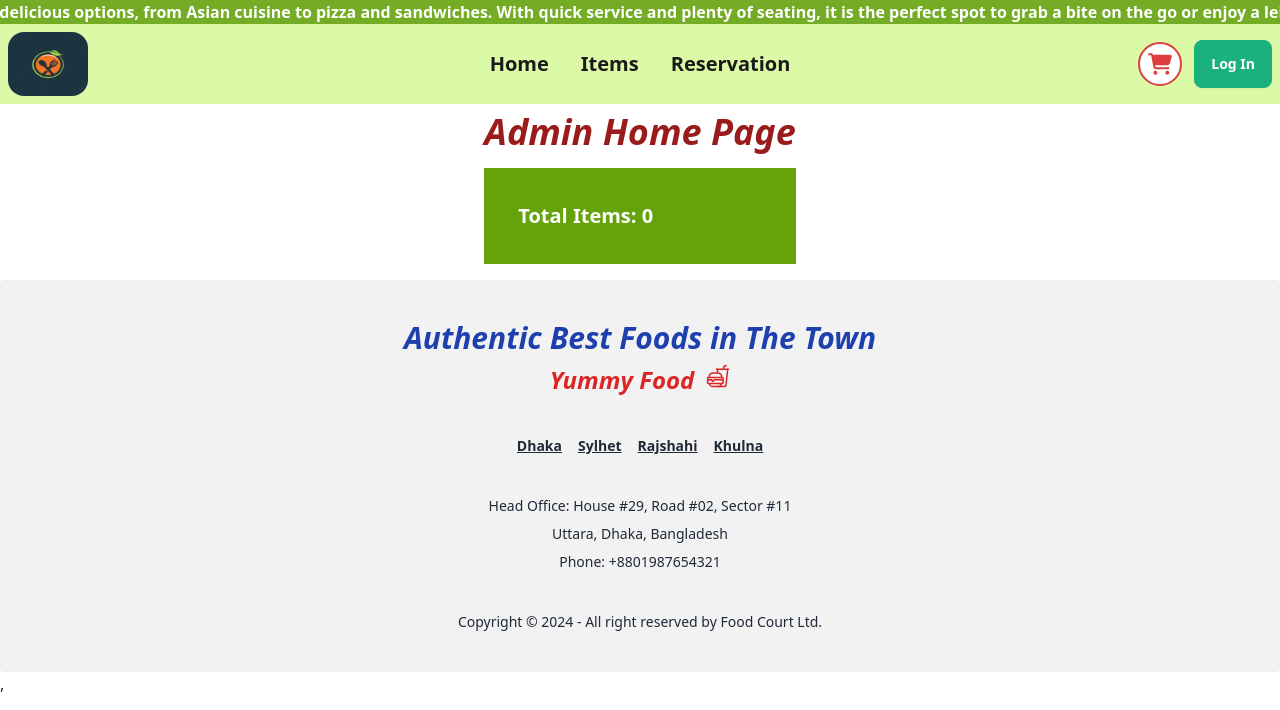
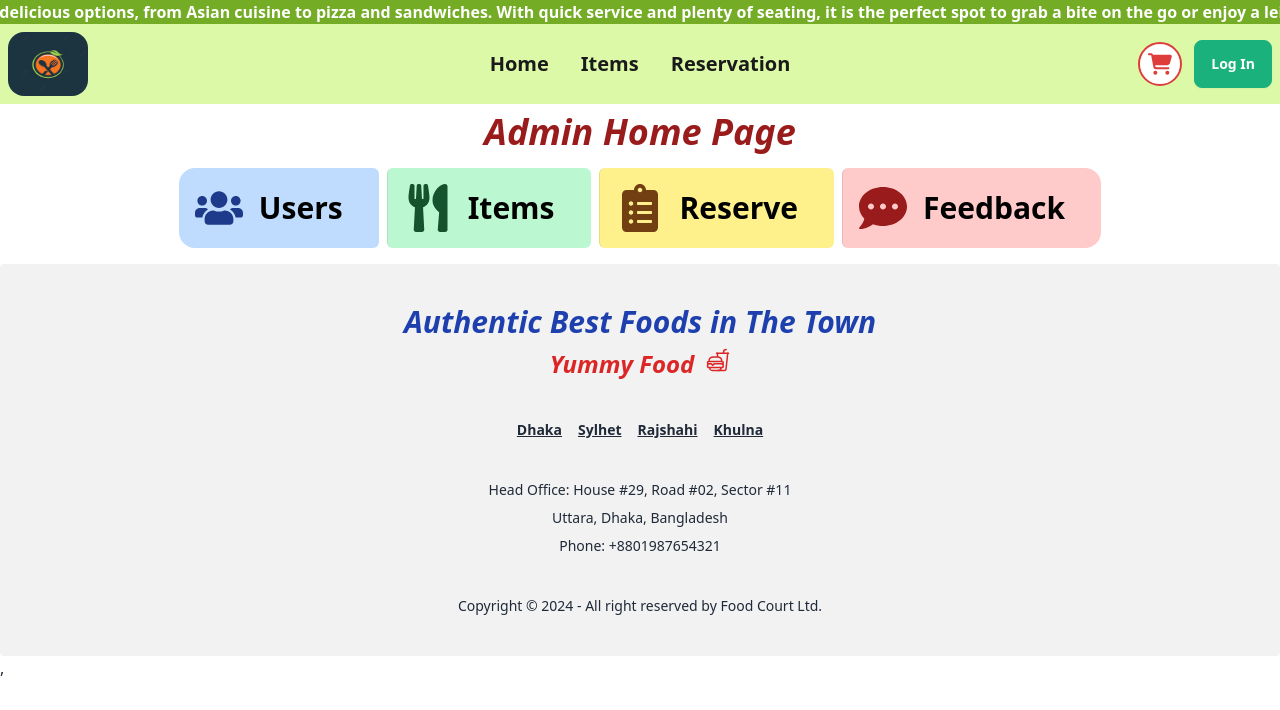
Before and after one commit to muntasirrifat23/restaurant-front, a React (Vite) app: page /admin in a window 1280 px wide. Shown: the top 710 px of the page. Built offline with nearby package versions, Linux system fonts and the light colour scheme; no server answers.

Commit message:
admin-state

```diff
--- a/src/Dashboard/Admin/Admin.jsx
+++ b/src/Dashboard/Admin/Admin.jsx
@@ -1,33 +1,66 @@
 import { useState } from "react";
 import { useEffect } from "react";
 import { Helmet } from "react-helmet";
+import { FaClipboardList, FaCommentDots, FaUsers, FaUtensils } from "react-icons/fa";
 
 const Admin = () => {
-  const [items, showItems] = useState([]);
+  const [adminShow, setAdminShow] = useState([]);
   useEffect(() => {
-    fetch("http://localhost:5000/items")
+    fetch("http://localhost:5000/admin-home")
       .then((res) => res.json())
       .then((data) => {
-        showItems(data);
+        setAdminShow(data);
       });
-  });
+  }, []);
 
   return (
-    <div className="hero-content  mx-auto">
+    <div className="hero-content mx-auto text-center">
       <Helmet>
         <title>Food Court | Admin</title>
       </Helmet>
       <div className="mt-24">
-        <div className="text-center font-bold text-4xl italic text-red-800 mb-4">
+        <p className="text-center font-bold text-4xl italic text-red-800 mb-4">
           Admin Home Page
+        </p>
+
+        {/* Stat */}
+        <div className="stats text-sm lg:text-3xl gap-2">
+          <div className="stat mr-5 bg-blue-200 text-blue-900 p-4 rounded-md flex items-center ">
+            <FaUsers className="text-3xl lg:text-5xl "></FaUsers>
+            <div>
+              <div className="stat-title text-black font-bold">Users</div>
+              <div className="stat-value ">{adminShow.users}</div>
+            </div>
+          </div>
+
+          <div className="stat mr-5 bg-green-200 text-green-900 p-4 rounded-md flex items-center">
+            <FaUtensils className="text-3xl lg:text-5xl "></FaUtensils>
+            <div>
+              <div className="stat-title text-black font-bold">Items</div>
+              <div className="stat-value">{adminShow.items}</div>
+            </div>
+          </div>
+
+          <div className="stat mr-5 bg-yellow-200 text-yellow-900 p-4 rounded-md flex items-center ">
+            <FaClipboardList className="text-3xl lg:text-5xl "></FaClipboardList>
+            <div>
+              <div className="stat-title text-black font-bold">Reserve</div>
+              <div className="stat-value">{adminShow.reserve}</div>
+            </div>
+          </div>
+
+          <div className="stat mr-5 bg-red-200 text-red-800 p-4 rounded-md flex items-center">
+            <FaCommentDots className="text-3xl lg:text-5xl"></FaCommentDots>
+            <div>
+              <div className="stat-title text-black font-bold">Feedback</div>
+              <div className="stat-value">{adminShow.feedback}</div>
+            </div>
+          </div>
         </div>
 
-        <p className="border-2 border-lime-600 text-white bg-lime-600 card-body text-xl font-bold">
-          Total Items: {items.length}
-          </p>
       </div>
-    </div>
-  );
+      </div>
+       );
 };
 
 export default Admin;
--- a/src/Dashboard/UpdateItems/UpdateItems.jsx
+++ b/src/Dashboard/UpdateItems/UpdateItems.jsx
@@ -104,10 +104,7 @@ const UpdateItems = () => {
         </button>
         </Link>
          </div>
-
-
          </div>
-
         </form>
             </div>
         </div>
```
